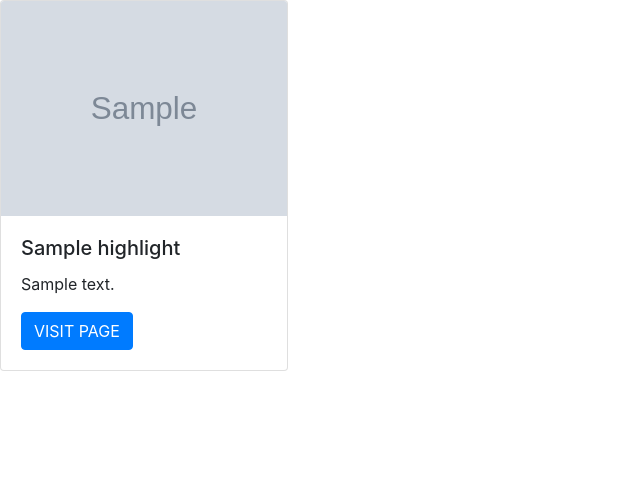
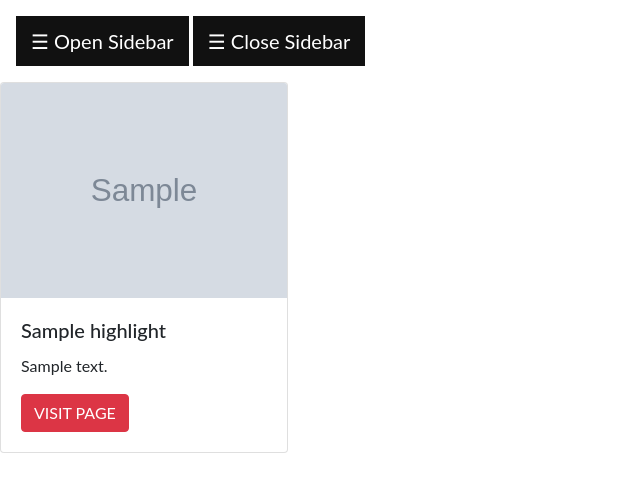
Before and after one commit to wasongapaul5/News-Highlights, a Flask app: template app/templates/index.html in a window 1280 px wide. Shown: the top 492 px of the page, without its empty margins (0-640 px from the left). Run offline with Flask 2, Linux system fonts and the light colour scheme; the template is opened without the code that fills it: most values are stand-ins (such as "Sample title", 1, 10 or a date in 2020); grey boxes marked "Sample" are stand-in pictures; some libraries are stand-ins or nearby versions.

Commit message:
add styles.css file for styling

```diff
--- a/app/__init__.py
+++ b/app/__init__.py
@@ -1,9 +1,11 @@
 from flask import Flask
 from .config import DevConfig
+from flask_bootstrap import Bootstrap
 
 app = Flask(__name__,instance_relative_config= True)
 
 app.config.from_object(DevConfig)
 app.config.from_pyfile('config.py')
 
+bootstrap = Bootstrap(app)
 from app import views
--- a/app/models/news.py
+++ b/app/models/news.py
@@ -1,6 +1,6 @@
 class Source:
     '''
-    News class to define News objects
+    Source class to define  objects
     '''
 
     def __init__(self,id,name,title,description,urlToImage,author):
@@ -8,8 +8,8 @@ class Source:
         self.name = name
         self.title = title
         self.description = description
+        self.urlToImage=urlToImage
         self.author = author
-        self.urlToImage=urlToImage
 
 
 class Articles:
--- /dev/null
+++ b/app/static/css/styles.css
@@ -0,0 +1,3 @@
+body{
+    background-color: red;
+}
--- a/app/templates/base.html
+++ b/app/templates/base.html
@@ -1,3 +1,5 @@
+
+
 <!DOCTYPE html>
 <html lang="en">
 
@@ -5,6 +7,10 @@
     <meta charset="UTF-8">
     <link rel="stylesheet" href="https://stackpath.bootstrapcdn.com/bootstrap/4.3.1/css/bootstrap.min.css"
         integrity="sha384-ggOyR0iXCbMQv3Xipma34MD+dH/1fQ784/j6cY/iJTQUOhcWr7x9JvoRxT2MZw1T" crossorigin="anonymous">
+
+        {% block navbar %}
+    {% include 'nav.html' %}
+{% endblock %}
 
     {% if title %}
     <title> {{ title }} </title>
--- a/app/templates/index.html
+++ b/app/templates/index.html
@@ -1,4 +1,11 @@
 {% extends 'base.html' %}
+
+{% block styles%}
+    {{ super() }}
+    <link rel="stylesheet" href="{{url_for('static',filename='css/styles.css')}}">
+{% endblock %}
+
+
 
 {% block content %}
 {% for highlights in top %}
@@ -8,7 +15,7 @@
     <div class="card-body">
         <h5 class="card-title">{{highlights.title}}</h5>
         <p class="card-text">{{highlights.description}}</p>
-        <a href="{{highlights.url}}" class="btn btn-primary">VISIT PAGE</a>
+        <a href="{{highlights.url}}" class="btn btn-danger">VISIT PAGE</a>
     </div>
 </div>
 
--- /dev/null
+++ b/app/templates/nav.html
@@ -0,0 +1,99 @@
+<!DOCTYPE html>
+<html>
+<head>
+<meta name="viewport" content="width=device-width, initial-scale=1">
+<style>
+body {
+  font-family: "Lato", sans-serif;
+}
+
+.sidebar {
+  height: 100%;
+  width: 0;
+  position: fixed;
+  z-index: 1;
+  top: 0;
+  left: 0;
+  background-color: #111;
+  overflow-x: hidden;
+  transition: 0.5s;
+  padding-top: 60px;
+  float:left;
+  clear:both;
+}
+
+.sidebar a {
+  padding: 8px 8px 8px 32px;
+  text-decoration: none;
+  font-size: 25px;
+  color: #818181;
+  display: block;
+  transition: 0.3s;
+}
+
+.sidebar a:hover {
+  color: #f1f1f1;
+}
+
+.sidebar .closebtn {
+  position: absolute;
+  top: 0;
+  right: 25px;
+  font-size: 36px;
+  margin-left: 50px;
+}
+
+.openbtn {
+  font-size: 20px;
+  cursor: pointer;
+  background-color: #111;
+  color: white;
+  padding: 10px 15px;
+  border: none;
+}
+
+.openbtn:hover {
+  background-color: #444;
+}
+
+#main {
+  transition: margin-left .5s;
+  padding: 16px;
+}
+
+/* On smaller screens, where height is less than 450px, change the style of the sidenav (less padding and a smaller font size) */
+@media screen and (max-height: 450px) {
+  .sidebar {padding-top: 15px;}
+  .sidebar a {font-size: 18px;}
+}
+</style>
+</head>
+<body>
+
+<div id="mySidebar" class="sidebar">
+  <a href="javascript:void(100)" class="closebtn" onclick="closeNav(1000)"></a>
+  <a href="#">About</a>
+  <a href="#">Services</a>
+  <a href="#">Clients</a>
+  <a href="#">Contact</a>
+</div>
+
+<div id="main">
+  <button class="openbtn" onclick="openNav()">☰ Open Sidebar</button>
+  <button class="openbtn" onclick="closeNav()">☰ Close Sidebar</button>
+</div>
+
+<script>
+function openNav() {
+  document.getElementById("mySidebar").style.width = "250px";
+  document.getElementById("main").style.marginLeft = "250px";
+}
+
+function closeNav() {
+  document.getElementById("mySidebar").style.width = "0";
+  document.getElementById("main").style.marginLeft= "0";
+}
+</script>
+
+</body>
+</html>
```
Also changed, not shown: app/request.py (+6 -5 lines), app/config.py (line endings or trailing spaces), app/views.py (line endings or trailing spaces).
